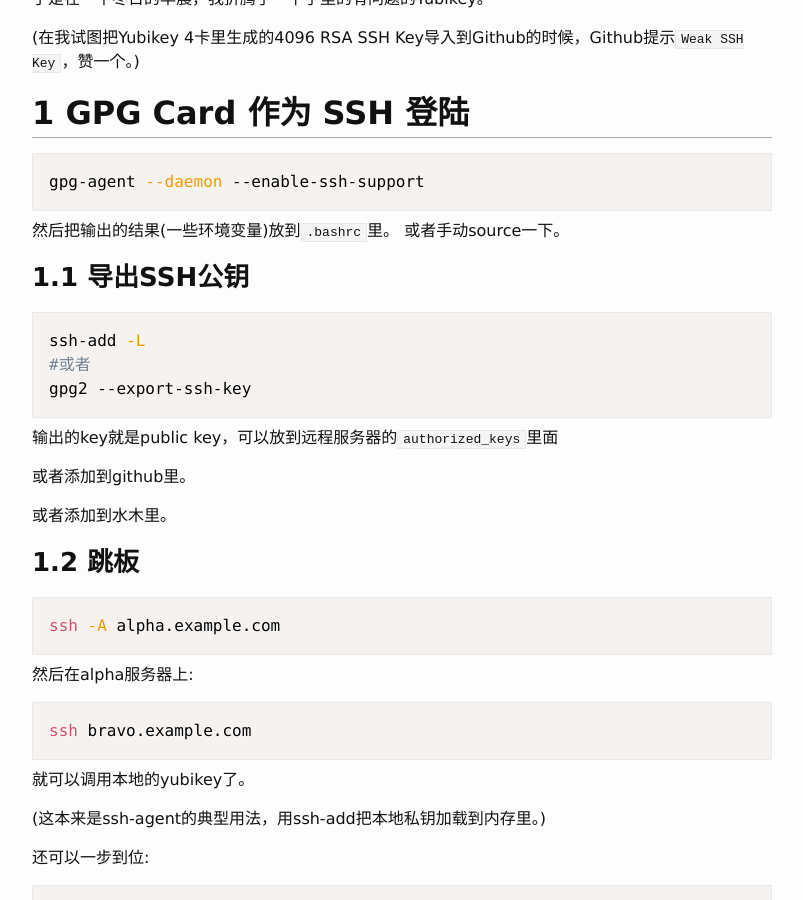
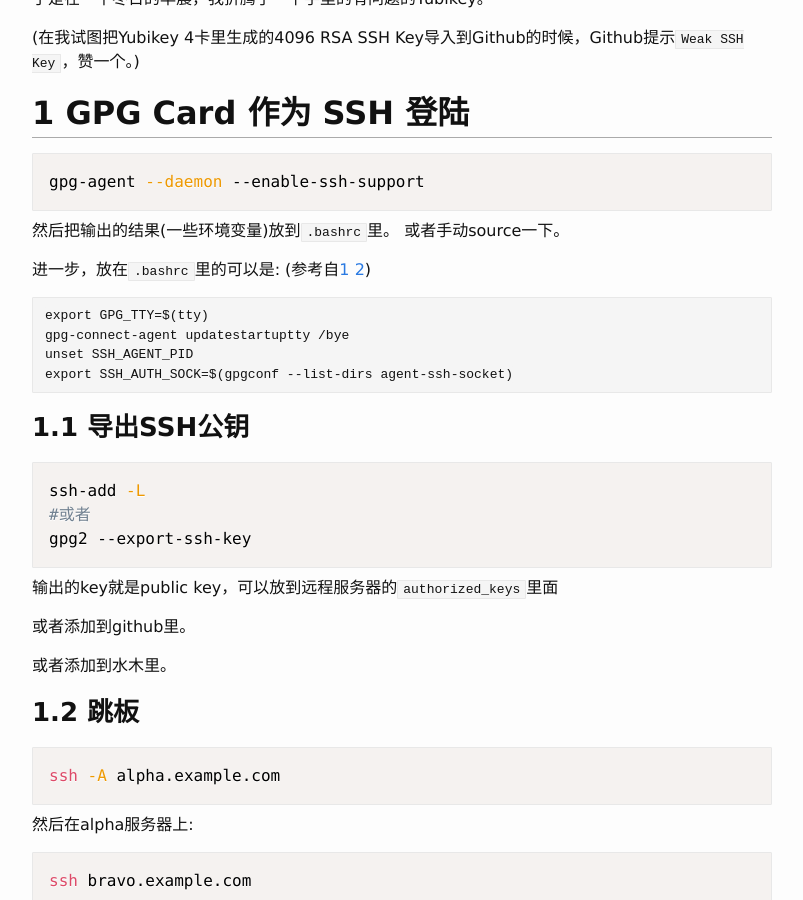
Before and after one commit to scateu/scateu.github.io, a Jekyll site: the page built from _posts/2018-01-20-gpg-yubikey-advanced-usage.md, in a window 1280 px wide and 900 px high, scrolled down 324 px. Shown: the whole window, without its empty margins (238-1041 px from the left). Built offline with Jekyll 4.4.1, drawn with Linux system fonts in a browser that asks for light colours; nearby versions of some CDN libraries; comment, search, counter and statistics services are not loaded.

Commit message:
Thu Feb  1 13:56:01 HKT 2018

````diff
--- a/_posts/2018-01-20-gpg-yubikey-advanced-usage.md
+++ b/_posts/2018-01-20-gpg-yubikey-advanced-usage.md
@@ -17,6 +17,15 @@ layout: post
 gpg-agent --daemon --enable-ssh-support
 ```
 然后把输出的结果(一些环境变量)放到`.bashrc`里。 或者手动source一下。
+
+进一步，放在`.bashrc`里的可以是: (参考自[1](https://0day.work/using-a-yubikey-for-gpg-and-ssh/) [2](http://www.engineerbetter.com/blog/yubikey-ssh/))
+
+```
+export GPG_TTY=$(tty)
+gpg-connect-agent updatestartuptty /bye
+unset SSH_AGENT_PID
+export SSH_AUTH_SOCK=$(gpgconf --list-dirs agent-ssh-socket)
+```
 
 ### 1.1 导出SSH公钥
 
````
